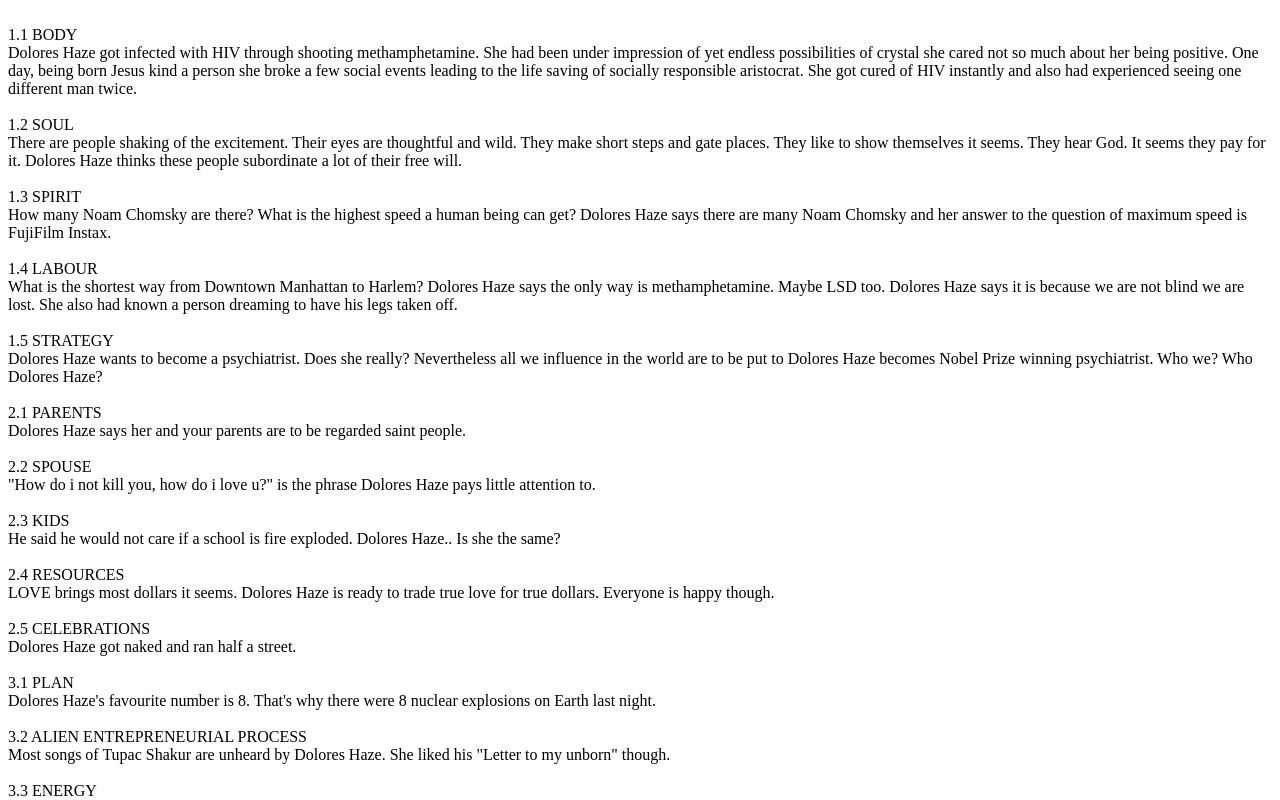
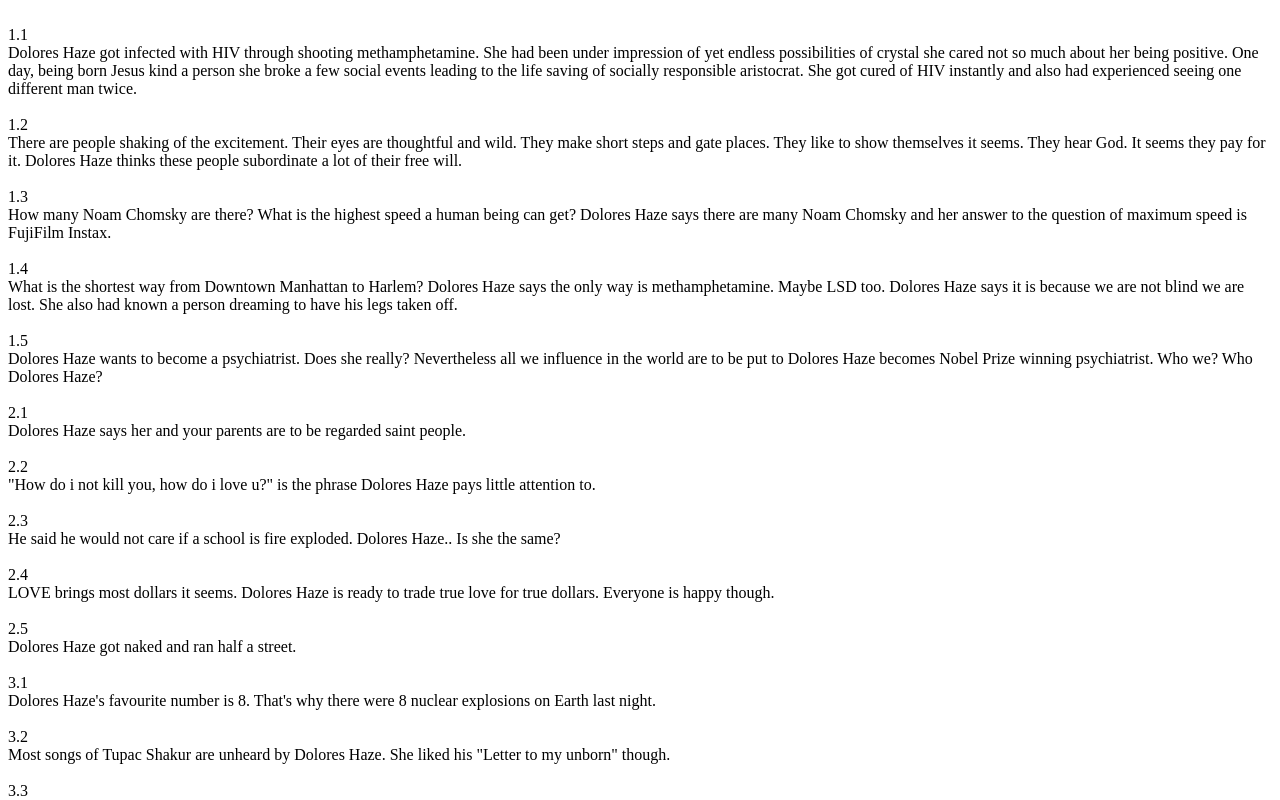
Before and after one commit to offkinglear/offkinglear.github.io, a plain HTML site: page index.html in a window 1280 px wide. Shown: the top 800 px of the page. Drawn offline with Linux system fonts and the light colour scheme.

Commit message:
Update index.html

```diff
--- a/index.html
+++ b/index.html
@@ -1,74 +1,74 @@
 <!DOCTYPE html>
 <html>
 <body>
-<br>1.1 BODY<br>
+<br>1.1<br>
 Dolores Haze got infected with HIV through shooting methamphetamine. She had been under impression of yet endless possibilities of crystal she cared not so much about her being positive.
 One day, being born Jesus kind a person she broke a few social events leading to the life saving of socially responsible aristocrat.
 She got cured of HIV instantly and also had experienced seeing one different man twice.
 <br><br>
-1.2 SOUL<br>
+1.2<br>
 There are people shaking of the excitement. Their eyes are thoughtful and wild. They make short steps and gate places. They like to show themselves it seems.
 They hear God. It seems they pay for it. Dolores Haze thinks these people subordinate a lot of their free will.
 <br><br>
-1.3 SPIRIT<br>
+1.3<br>
 How many Noam Chomsky are there? What is the highest speed a human being can get?
 Dolores Haze says there are many Noam Chomsky and her answer to the question of maximum speed is FujiFilm Instax.
 <br><br>
-1.4 LABOUR<br>
+1.4<br>
 What is the shortest way from Downtown Manhattan to Harlem? Dolores Haze says the only way is methamphetamine. Maybe LSD too. Dolores Haze says it is because we are not blind we are lost. She also had known a person dreaming to have his legs taken off.
 <br><br>
-1.5 STRATEGY<br>
+1.5<br>
 Dolores Haze wants to become a psychiatrist. Does she really? Nevertheless all we influence in the world are to be put to Dolores Haze becomes Nobel Prize winning psychiatrist. Who we? Who Dolores Haze?
 <br><br>
 
-2.1 PARENTS<br>
+2.1<br>
 Dolores Haze says her and your parents are to be regarded saint people.
 <br><br>
-2.2 SPOUSE<br>
+2.2<br>
 "How do i not kill you, how do i love u?" is the phrase Dolores Haze pays little attention to.
 <br><br>
-2.3 KIDS<br>
+2.3<br>
 He said he would not care if a school is fire exploded.
 Dolores Haze.. Is she the same?
 <br><br>
-2.4 RESOURCES<br>
+2.4<br>
 LOVE brings most dollars it seems. Dolores Haze is ready to trade true love for true dollars. Everyone is happy though.
 <br><br>
-2.5 CELEBRATIONS<br>
+2.5<br>
 Dolores Haze got naked and ran half a street.
 <br><br>
 
-3.1 PLAN<br>
+3.1<br>
 Dolores Haze's favourite number is 8. That's why there were 8 nuclear explosions on Earth last night.
 <br><br>
-3.2 ALIEN ENTREPRENEURIAL PROCESS<br>
+3.2<br>
 Most songs of Tupac Shakur are unheard by Dolores Haze. She liked his "Letter to my unborn" though.
 <br><br>
-3.3 ENERGY<br>
+3.3<br>
 Dolores Haze should go into kick-boxing. In two years of everyday workouts she would be able to kick half a Moscow's ass.
 <br><br>
-3.4 OWN ENTREPRENEURIAL PROCESS<br>
+3.4<br>
 "Trust nobody" - Dolores Haze lives like that from the very young.<br><br>
 
-3.5 IDEA<br>
+3.5<br>
 "Thank you oh Lord for the life you endowed me with!
 Thank you oh Lord for the life you endowed me with!"
 Dolores Haze heard that pray.<br><br>
 
 
-4.1 POLITICS<br>
+4.1<br>
 Ask Noam Chomsky, never ask Dolores Haze.<br><br>
 
-4.2 ECONOMICS<br>
+4.2<br>
 White collar crimes Dolores Haze does not recognize yet.<br><br>
 
-4.3 TECHNOLOGY<br>
+4.3<br>
 Mark Vartanyan - Dolores Haze saw his photo and got surprized.<br><br>
 
-4.4 ECOLOGY<br>
+4.4<br>
 the Internet is very much shrinking says Dolores Haze.
 <br><br>
-4.5 SOCIAL<br>
+4.5<br>
 Dolores Haze sometimes treats her Google.Phone as if it humanly monitors her activities.
 <br><br>
 
```
